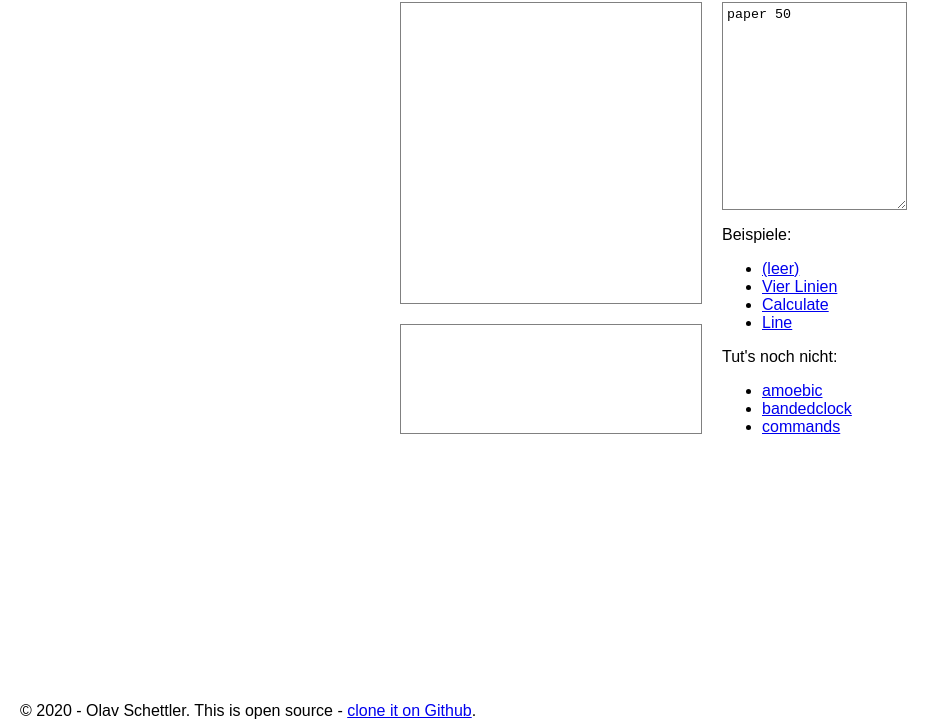
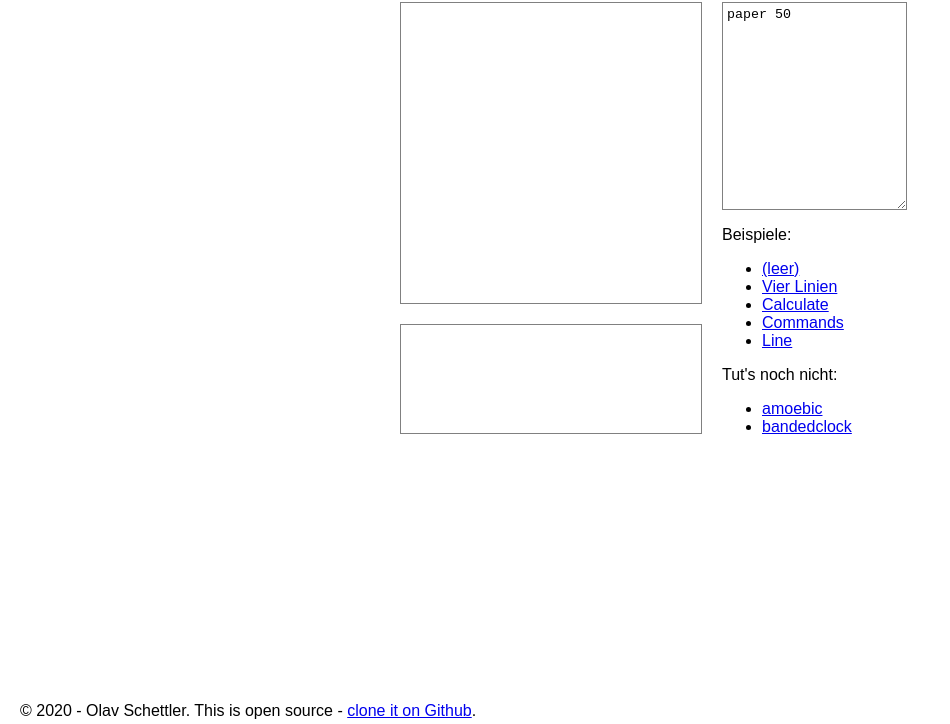
Before and after one commit to tinyart/tinyart.github.io, a website with bundled scripts: page index.html in a window 1280 px wide. Shown: the part 76-800 px from the top of the page, without its empty margins (0-950 px from the left). Built offline with nearby package versions, Linux system fonts and the light colour scheme.

```diff
--- a/index.html
+++ b/index.html
@@ -81,13 +81,13 @@
                         <li><a href="/#paper%2090">(leer)</a></li>
                         <li><a href="/#https://tinyart.github.io/examples/fourlines.dbn">Vier Linien</a></li>
                         <li><a href="/#https://tinyart.github.io/examples/calculate.dbn">Calculate</a></li>
+                        <li><a href="/#https://tinyart.github.io/examples/commands.dbn">Commands</a></li>
                         <li><a href="/#https://tinyart.github.io/examples/line.dbn">Line</a></li>
                     </ul>
                     <p>Tut's noch nicht:</p>
                     <ul>
                         <li><a href="/#https://tinyart.github.io/examples/amoebic.dbn">amoebic</a></li>
                         <li><a href="/#https://tinyart.github.io/examples/bandedclock.dbn">bandedclock</a></li>
-                        <li><a href="/#https://tinyart.github.io/examples/commands.dbn">commands</a></li>
                         <li><a href="/#https://tinyart.github.io/examples/dancinguy.dbn">dancinguy</a></li>
                         <li><a href="/#https://tinyart.github.io/examples/dancingy.dbn">dancingy</a></li>
                         <li><a href="/#https://tinyart.github.io/examples/dots.dbn">dots</a></li>
```
Also changed, not shown: 1 other file.
